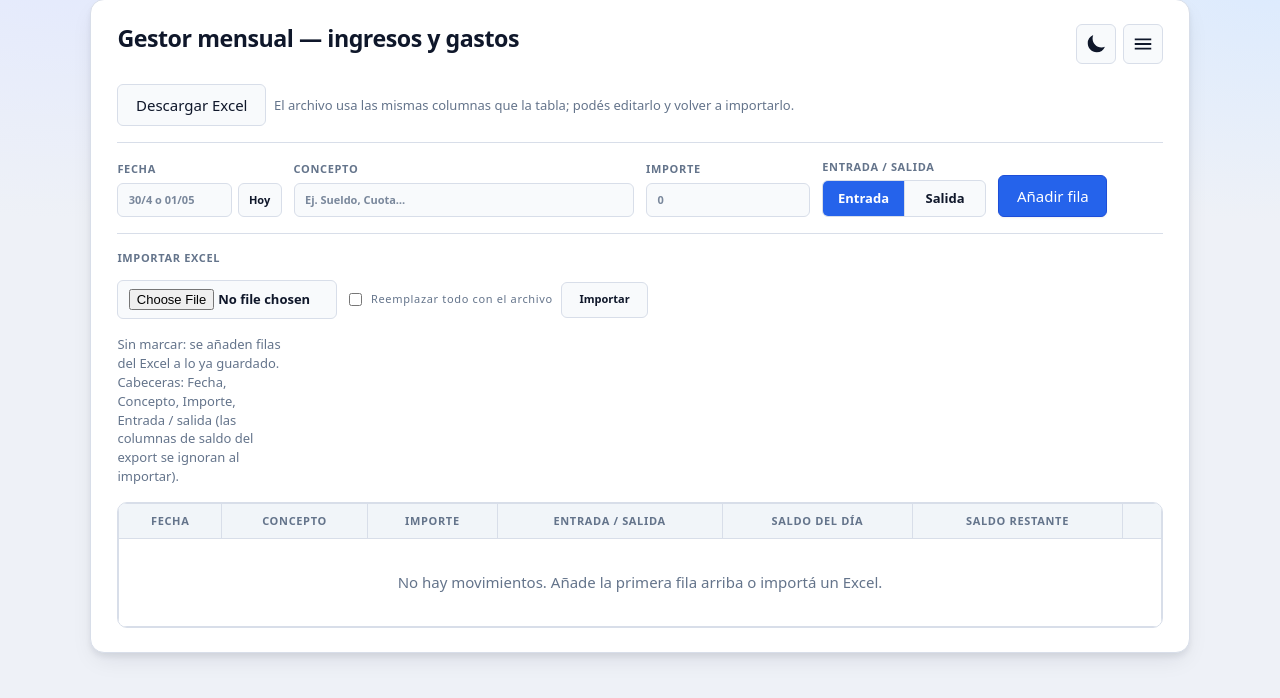
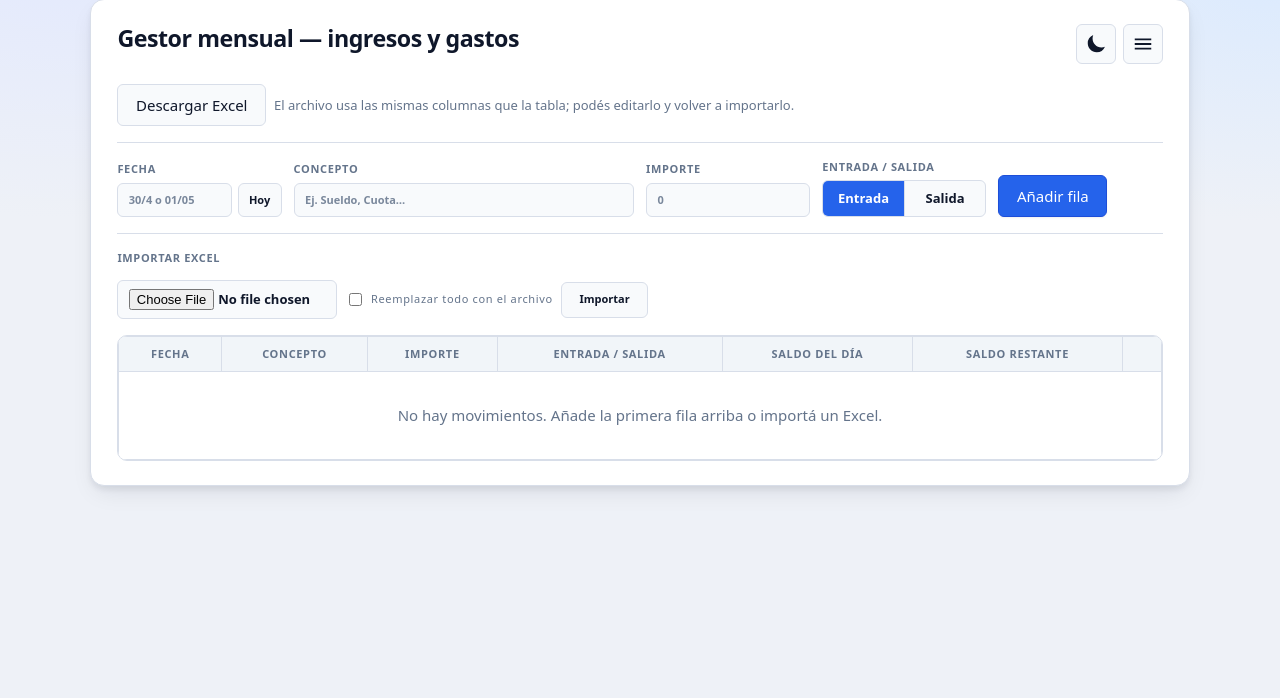
Before and after one commit to btiago/gestor, a Flask app: page / in a window 1280 px wide. Shown: the part 29-727 px from the top of the page. Run offline with Flask 3, Linux system fonts and the light colour scheme.

Commit message:
ui: quitar texto de ayuda bajo importar Excel.
Co-authored-by: Cursor <cursoragent@cursor.com>

```diff
--- a/templates/index.html
+++ b/templates/index.html
@@ -603,7 +603,6 @@
           <button type="submit" class="secondary">Importar</button>
         </div>
       </label>
-      <p class="hint">Sin marcar: se añaden filas del Excel a lo ya guardado. Cabeceras: Fecha, Concepto, Importe, Entrada / salida (las columnas de saldo del export se ignoran al importar).</p>
     </form>
 
     <div class="table-wrap">
```
